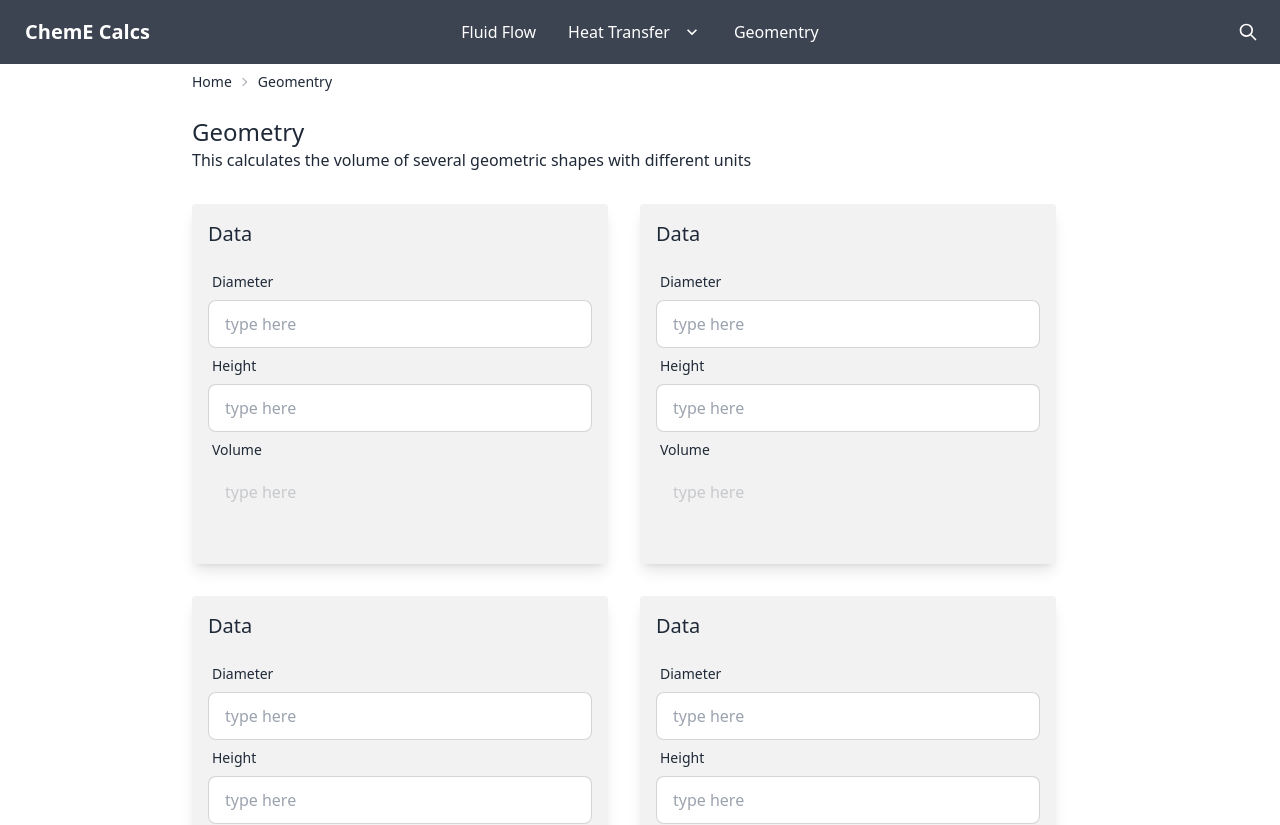
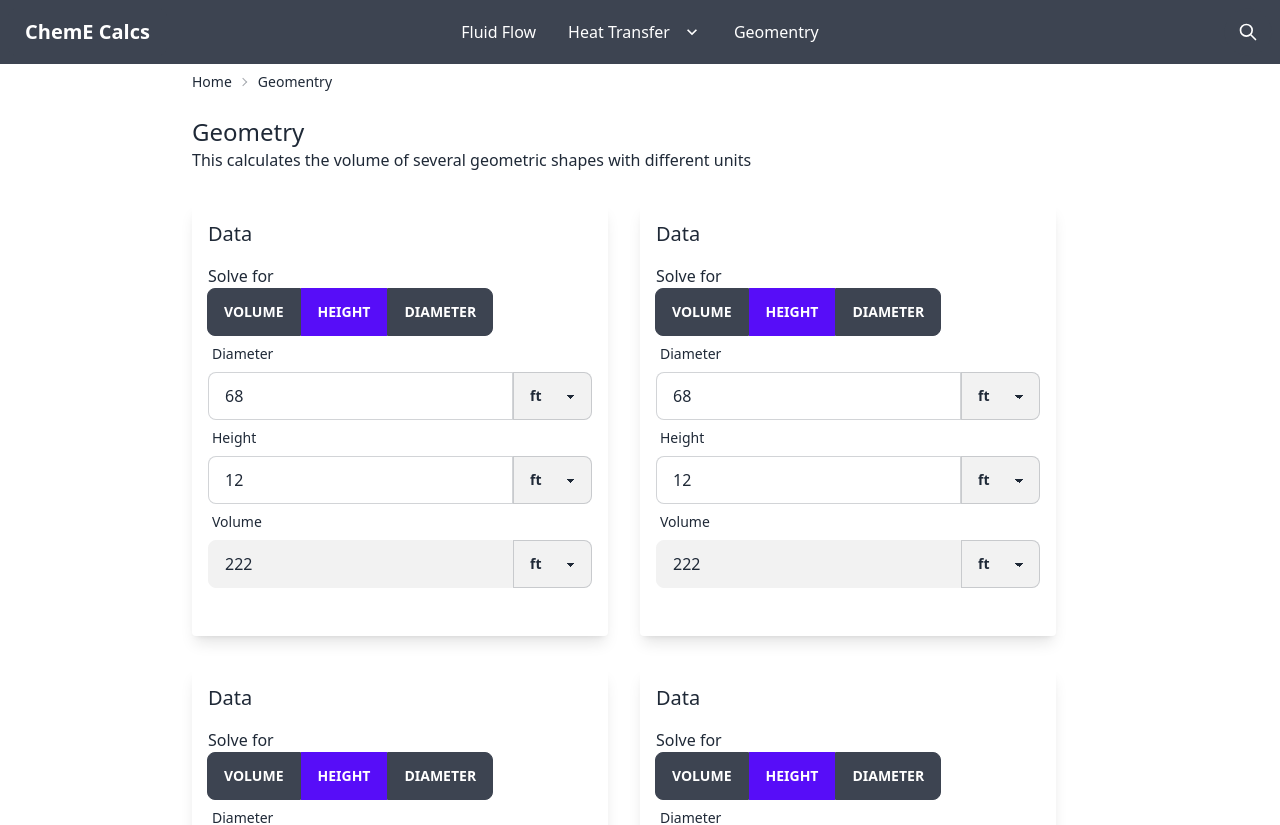
Before and after one commit to mama4294/ChemECalcs, a Next.js app in the folder chem_e_calc/: page /geometry in a window 1280 px wide. Shown: the top 825 px of the page. Built offline with nearby package versions, Linux system fonts and the light colour scheme.

Commit message:
adds solve for selector component

```diff
--- a/chem_e_calc/src/pages/geometry.tsx
+++ b/chem_e_calc/src/pages/geometry.tsx
@@ -1,5 +1,6 @@
 import Link from "next/link"
 import { type } from "os"
+import { useState } from "react"
 
 const Geometry = () =>{
     return(
@@ -36,14 +37,75 @@ export default Geometry
 
 
 const SectionContainer = () =>{
+
+    const [solveSelection, setSolveSelection]=useState<SolveSelection[]>([
+        {
+            id:1,
+            label:"Volume",
+            active: false
+        },
+        {
+            id:2,
+            label:"Height",
+            active: true
+        },
+        {
+            id:3,
+            label:"Diameter",
+            active: false
+        }
+    ])
+
+    const changeSolveSelection = (id: number):void =>{
+        const newArr = solveSelection.map((option)=>{
+            if(option.id === id) return {...option, active: true}
+            else return {...option, active: false}
+        })
+        setSolveSelection(newArr)
+    }
+
+    const [data, setData] = useState([
+    {
+        id: 1,
+        name: 'diameter',
+        type: 'number',
+        placeholder: 'enter value',
+        label: "Diameter",
+        value: 68,
+        disabled: false,
+    },
+    {
+        id: 2,
+        name: 'height',
+        type: 'number',
+        placeholder: 'enter value',
+        label: "Height",
+        value: 12,
+        disabled: false,
+    },
+    {
+        id: 3,
+        name: 'volume',
+        type: 'number',
+        placeholder: 'enter value',
+        label: "Volume",
+        value: 222,
+        disabled: true,
+    },
+])
+
+
     return(
-        <div className = "bg-base-200 p-4 rounded w-full md:w-[calc(50%_-_2rem)] lg:w-w-[calc(33.33%_-_2rem)] shadow-lg ">
+        <div className = "bg-base-100 p-4 rounded w-full md:w-[calc(50%_-_2rem)] lg:w-w-[calc(33.33%_-_2rem)] shadow-lg ">
         <div>
             <h2 className="mb-4 text-xl">Data</h2>
+            <SolveFor options={solveSelection} onChange={changeSolveSelection}/>
             <div className="flex flex-col mb-8">
-                <InputField title="Diameter" placeholder="type here" type="number" min="0"/>
-                <InputField title="Height" placeholder="type here" type="number" min="0"/>
-                <InputField title="Volume" placeholder="type here" type="number" min="0" disabled={true}/>
+                {data.map((input)=>{
+                    return(
+                       <InputField key={input.id} {...input}/>
+                    )
+                })}
             </div>
         </div>
     </div>
@@ -52,19 +114,57 @@ const SectionContainer = () =>{
 
 
 type Input = {
-    title: string,
+    label: string,
     placeholder: string,
     type: string,
     [x:string]: any;
 }
 
-const InputField = ({title, placeholder, type, ...inputProps}:Input) =>{
+const InputField = ({label, placeholder, type, ...inputProps}:Input) =>{
     return(
     <div className="form-control w-full">
         <label className="label">
-            <span className="label-text">{title}</span>
+            <span className="label-text">{label}</span>
         </label>
-        <input type={type} placeholder={placeholder} className="input input-bordered w-full" {...inputProps}/>
+        <label className="input-group">
+            <input type={type} placeholder={placeholder} className="input input-bordered w-full" {...inputProps}/>
+            {/* <span>L</span> */}
+            <select className="select input-bordered bg-base-200 text-base-content">
+                <option selected>ft</option>
+                <option>in</option>
+                <option>cm</option>
+                <option>m</option>
+            </select>
+     </label>
     </div>
+
     )
 }
+
+type SolveSelection = {
+    id: number
+    label:string,
+    active: boolean
+}
+
+type SolveForProps = {
+    options: SolveSelection[],
+    onChange: (id:number) => void,
+}
+
+const SolveFor = ({options, onChange}:SolveForProps) =>{
+
+    return(
+        <div>
+            <div>Solve for</div>
+            <div className="btn-group">
+                {options.map((option)=>{
+                    const {label, active, id} = option
+                    return(
+                        <button className={`btn ${active ? "btn-active": ""}`} onClick={()=>onChange(id)}>{label}</button>
+                    )
+                })}
+            </div>
+        </div>
+    )
+}
```
